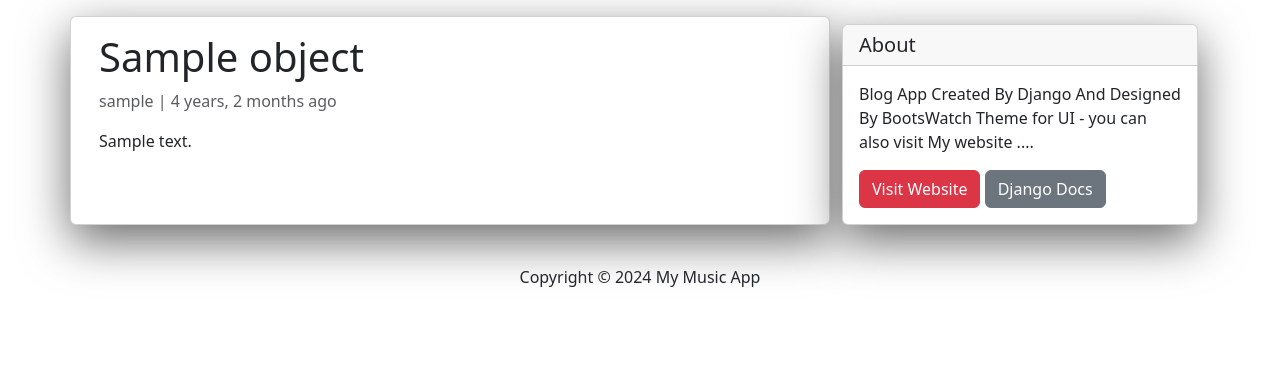
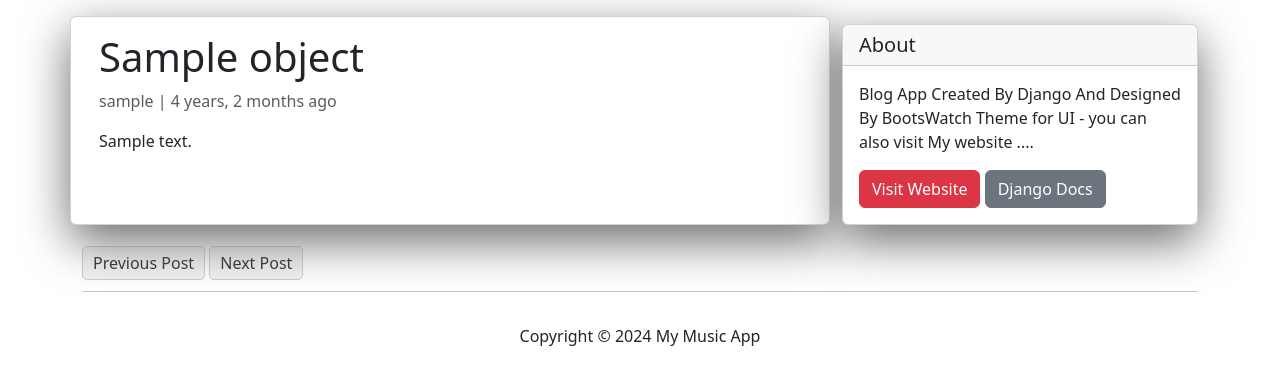
Before and after one commit to jackisma/soundseyf, a Django app: template templates/blog/blog-single.html in a window 1280 px wide. Shown: the part 56-441 px from the top of the page. Run offline with Django 5.2, Linux system fonts and the light colour scheme; tables that the repository leaves empty hold one stand-in row (values such as "Sample post"); the template is opened without the code that fills it: values that come from a table or form of the project are taken from there, most other values are stand-ins (such as "Sample title", 1, 10 or a date in 2020); some libraries are stand-ins or nearby versions.

Commit message:
Prev and Next post buttons
Prev and Next Buttons for Blog's single post made by using Django's get context data method into Django's detailview class

```diff
--- /dev/null
+++ b/statics/css/styles.css
@@ -0,0 +1,18 @@
+/* styles.css */
+/* Style for previous and next post links buttons */
+.post-navigation {
+    margin-top: 2px;
+}
+
+.post-navigation a {
+    text-decoration: none;
+    padding: 5px 10px;
+    border: 1px solid #ccc;
+    border-radius: 5px;
+    background-color: #f2f2f2;
+    color: #333;
+}
+
+.post-navigation a:hover {
+    background-color: #ddd;
+}
--- a/templates/blog/blog-single.html
+++ b/templates/blog/blog-single.html
@@ -1,4 +1,5 @@
 {% load humanize %}
+{% load static %}
 
 <!DOCTYPE html>
 <html lang="en">
@@ -9,6 +10,7 @@
     <title>Soundseyf</title>
     <link href="https://cdn.jsdelivr.net/npm/bootstrap@5.3.3/dist/css/bootstrap.min.css" rel="stylesheet"
         integrity="sha384-QWTKZyjpPEjISv5WaRU9OFeRpok6YctnYmDr5pNlyT2bRjXh0JMhjY6hW+ALEwIH" crossorigin="anonymous">
+    <link rel="stylesheet" type="text/css" href="{% static 'css/styles.css' %}">
 </head>
 
 <body data-bs-theme="light">
@@ -69,6 +71,17 @@
             {% include 'blog/sidebar.html' %}
             {% endblock sidebar %}
         </div>
+
+        <div class="post-navigation">
+            {% if previous_post %}
+            <a href="{% url 'blog:blog-single' previous_post.slug %}">Previous Post</a>
+            {% endif %}
+
+            {% if next_post %}
+            <a href="{% url 'blog:blog-single' next_post.slug %}">Next Post</a>
+            {% endif %}
+        </div>
+        <hr>
         <div id="disqus_thread"></div>
         <script>
             /**
```
Also changed, not shown: blog/views.py (+12 -0 lines).
